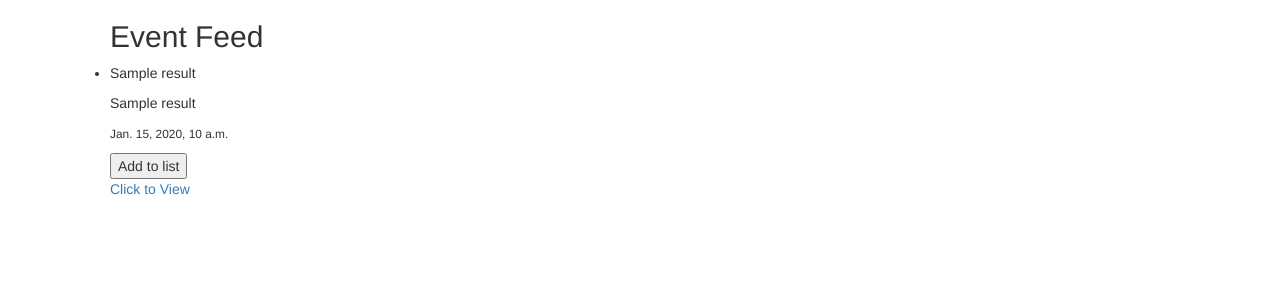
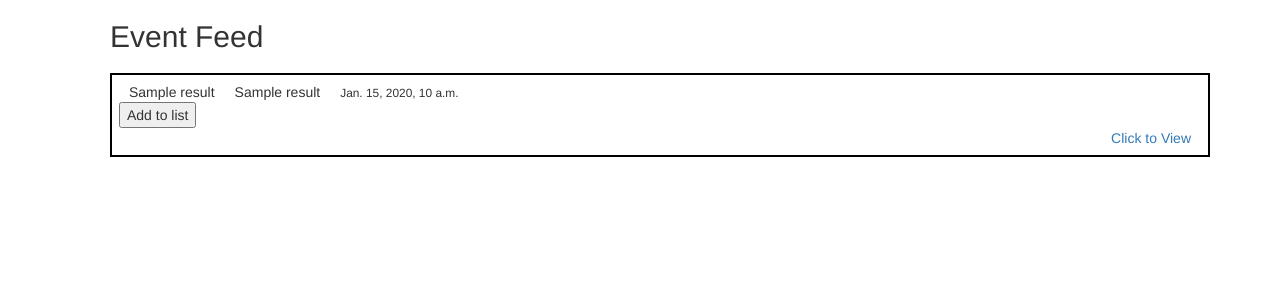
Before and after one commit to kwtucker/Python_Projects, a Django app: page /posts/get/ in a window 1280 px wide. Shown: the part 40-340 px from the top of the page. Run offline with Django 3.2, Linux system fonts and the light colour scheme; tables that the repository leaves empty hold one stand-in row (values such as "Sample post"); a database or web service that is not in the repository returns one stand-in record (values such as "Sample title"); data that the repository does not hold is empty; some libraries are stand-ins or nearby versions.

Commit message:
Some simple styling

```diff
--- a/day1/PyEnvironments/devent/src/static/css/main.css
+++ b/day1/PyEnvironments/devent/src/static/css/main.css
@@ -5,3 +5,25 @@ body {
 #feed {
     background: #777;
 }
+
+#meetupfeed li {
+    content: '';
+    display: table;
+    clear: both;
+    border: 2px solid #000;
+    margin: 20px 0;
+    padding: 7px;
+    width: 100%;
+}
+
+#meetupfeed li a {
+    float: right;
+    text-align: left;
+    margin: 0 10px;
+}
+
+#meetupfeed li p {
+    text-align: left;
+    display: inline-block;
+    margin: 0 10px;
+}
```
